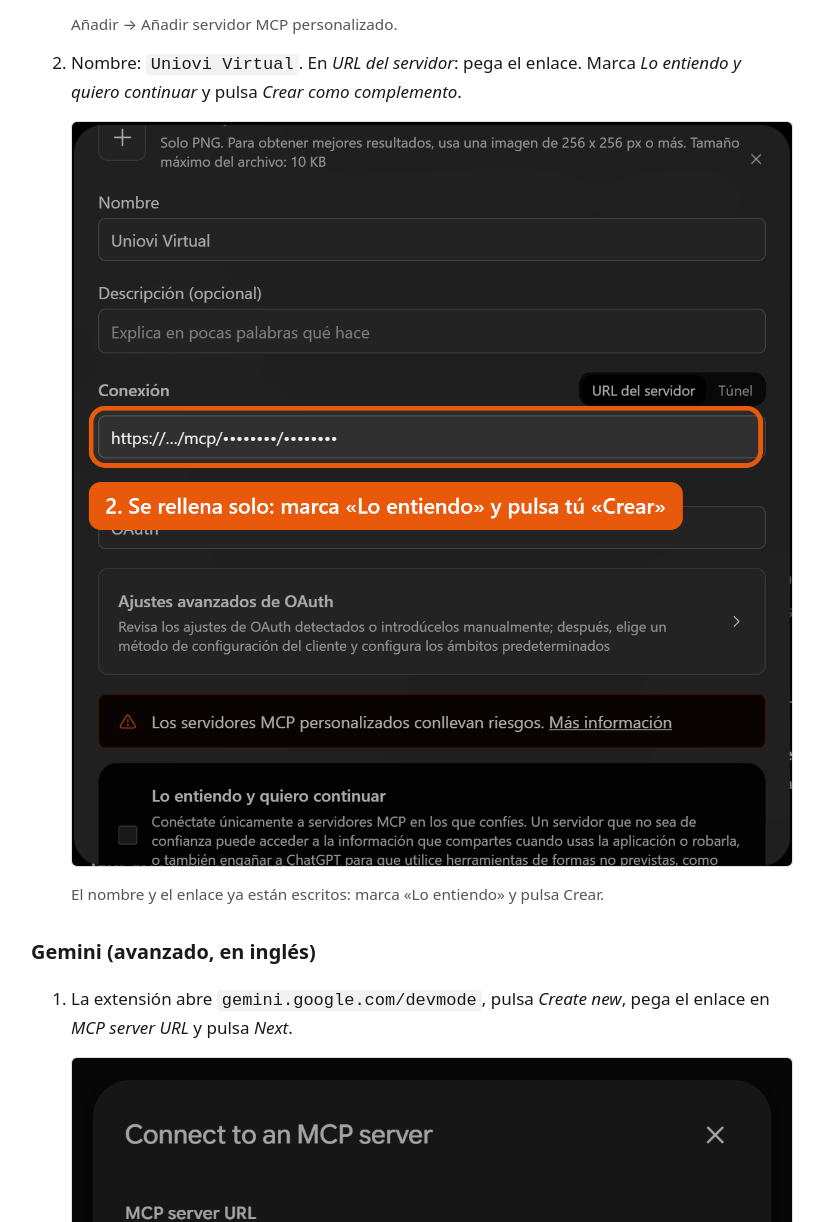
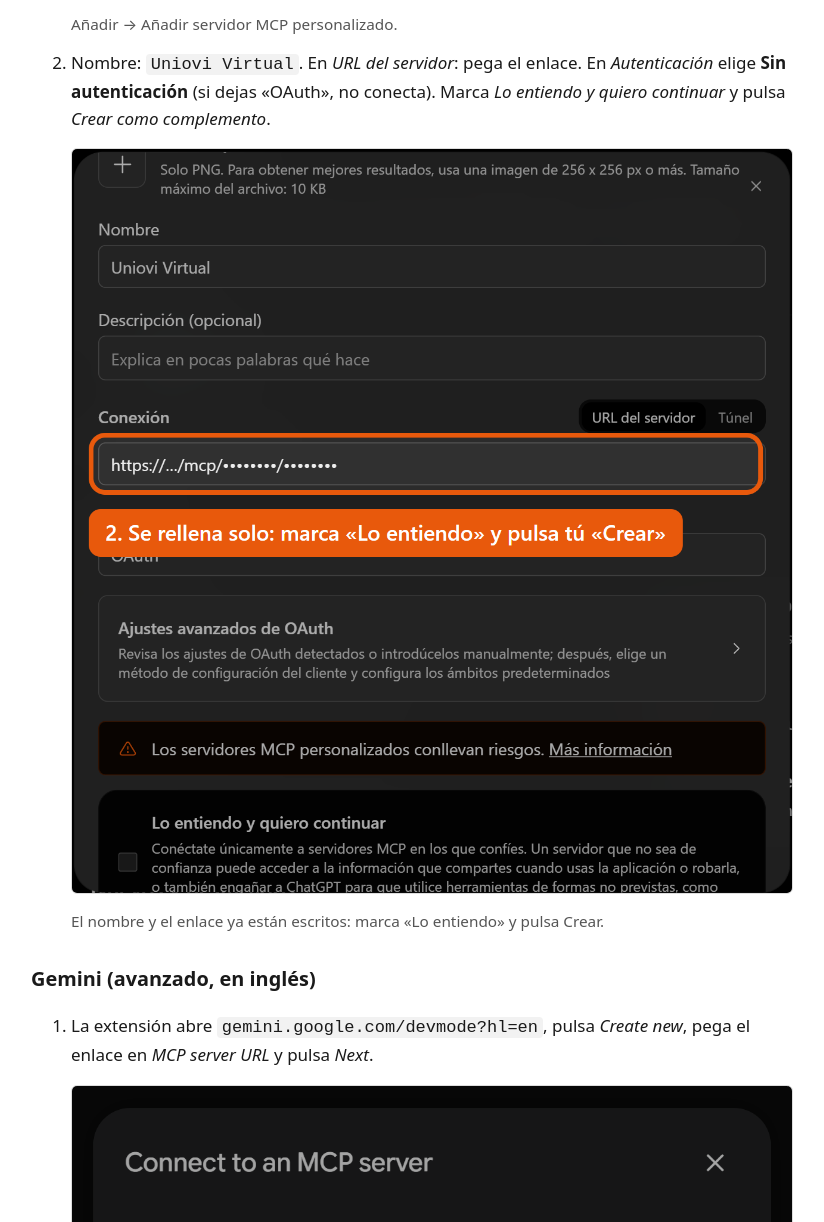
Before and after one commit to iyangarcia/uniovi-virtual-extension, a plain HTML site: page index.html in a window 1280 px wide. Shown: the part 5878-7100 px from the top of the page, without its empty margins (229-1053 px from the left). Drawn offline with Linux system fonts and the light colour scheme.

Commit message:
Guide: 0.3.0 (ChatGPT authentication, Gemini ?hl=en, grades privacy)

```diff
--- a/index.html
+++ b/index.html
@@ -82,6 +82,7 @@ En las imágenes el enlace aparece tapado (<code>https://…/mcp/•••••
     <figure><img src="img/chatgpt-1-menu.png" alt="Menú Añadir de ChatGPT con la opción Añadir servidor MCP personalizado marcada">
     <figcaption>Añadir → Añadir servidor MCP personalizado.</figcaption></figure></li>
   <li>Nombre: <code>Uniovi Virtual</code>. En <em>URL del servidor</em>: pega el enlace.
+    En <em>Autenticación</em> elige <strong>Sin autenticación</strong> (si dejas «OAuth», no conecta).
     Marca <em>Lo entiendo y quiero continuar</em> y pulsa <em>Crear como complemento</em>.
     <figure><img src="img/chatgpt-2-formulario.png" alt="Formulario de ChatGPT con el nombre Uniovi Virtual, el enlace tapado y la casilla Lo entiendo y quiero continuar">
     <figcaption>El nombre y el enlace ya están escritos: marca «Lo entiendo» y pulsa Crear.</figcaption></figure></li>
@@ -89,7 +90,7 @@ En las imágenes el enlace aparece tapado (<code>https://…/mcp/•••••
 
 <h3>Gemini (avanzado, en inglés)</h3>
 <ol>
-  <li>La extensión abre <code>gemini.google.com/devmode</code>, pulsa <em>Create new</em>, pega el enlace en <em>MCP server URL</em> y pulsa <em>Next</em>.
+  <li>La extensión abre <code>gemini.google.com/devmode?hl=en</code>, pulsa <em>Create new</em>, pega el enlace en <em>MCP server URL</em> y pulsa <em>Next</em>.
     <figure><img src="img/gemini-1-url.png" alt="Ventana Connect to an MCP server de Gemini con el enlace tapado y el botón Next">
     <figcaption>El enlace se pega solo y se pulsa Next.</figcaption></figure></li>
   <li>Lee el aviso, <strong>marca tú</strong> <em>I understand and accept…</em> y pulsa <em>Connect</em>.
@@ -141,6 +142,8 @@ Se borran todos los datos que guardaba. Quita también el conector en tu IA.</p>
 <ul>
   <li>Tus archivos y datos del campus se guardan <strong>solo en tu ordenador</strong>, dentro de Chrome.</li>
   <li>Cuando preguntas, tu IA recibe solo los fragmentos que necesita para responder.</li>
+  <li>Tu IA puede ver tus notas, tus grupos y quiénes son tus profesores. Nunca los datos de tus compañeros.
+    Si no quieres que vea tus notas: icono de la extensión → <em>Opciones avanzadas</em> → desmarca <em>Dejar que mi IA vea mis notas</em>.</li>
   <li>Las preguntas pasan por un pequeño puente (Cloudflare) que no guarda nada.</li>
   <li>Tu contraseña del campus nunca sale de tu navegador: la extensión usa tu sesión abierta.</li>
   <li>Si no quieres que tu IA use tus chats para entrenar, desactiva «mejorar el modelo» en sus ajustes.</li>
```
